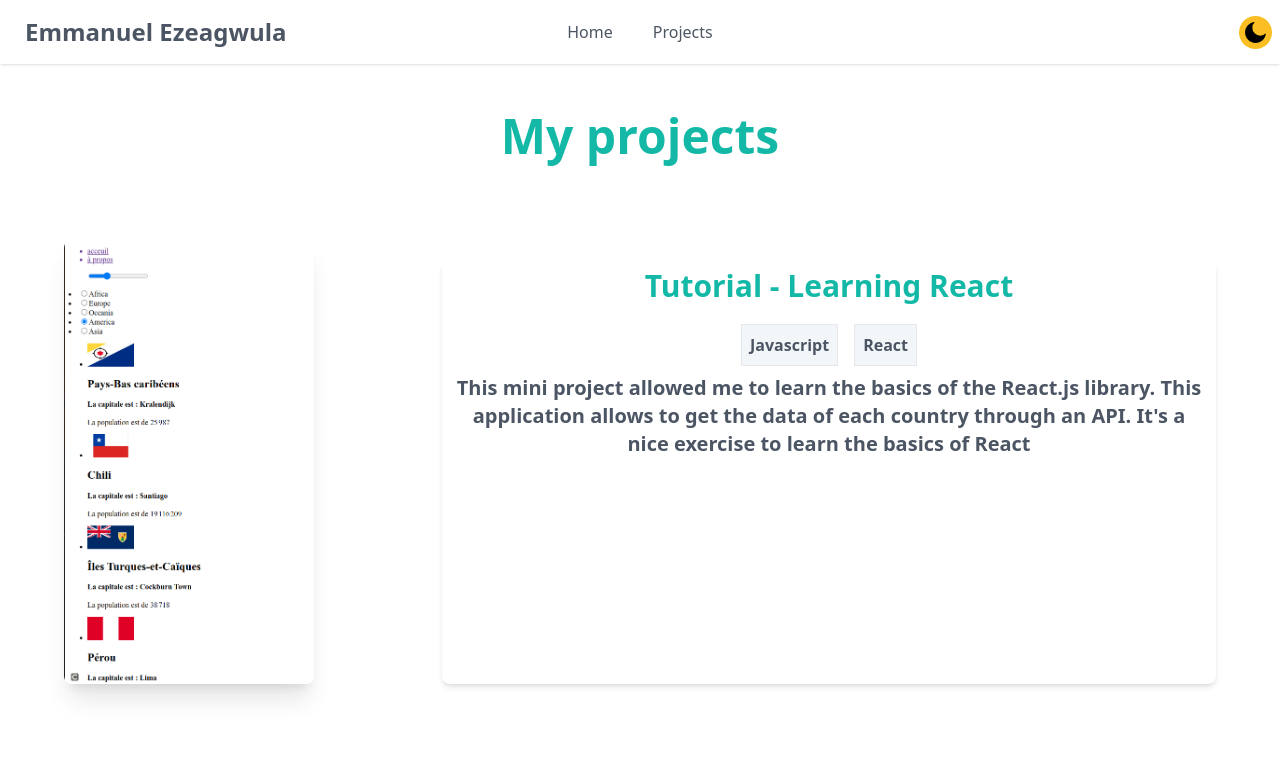
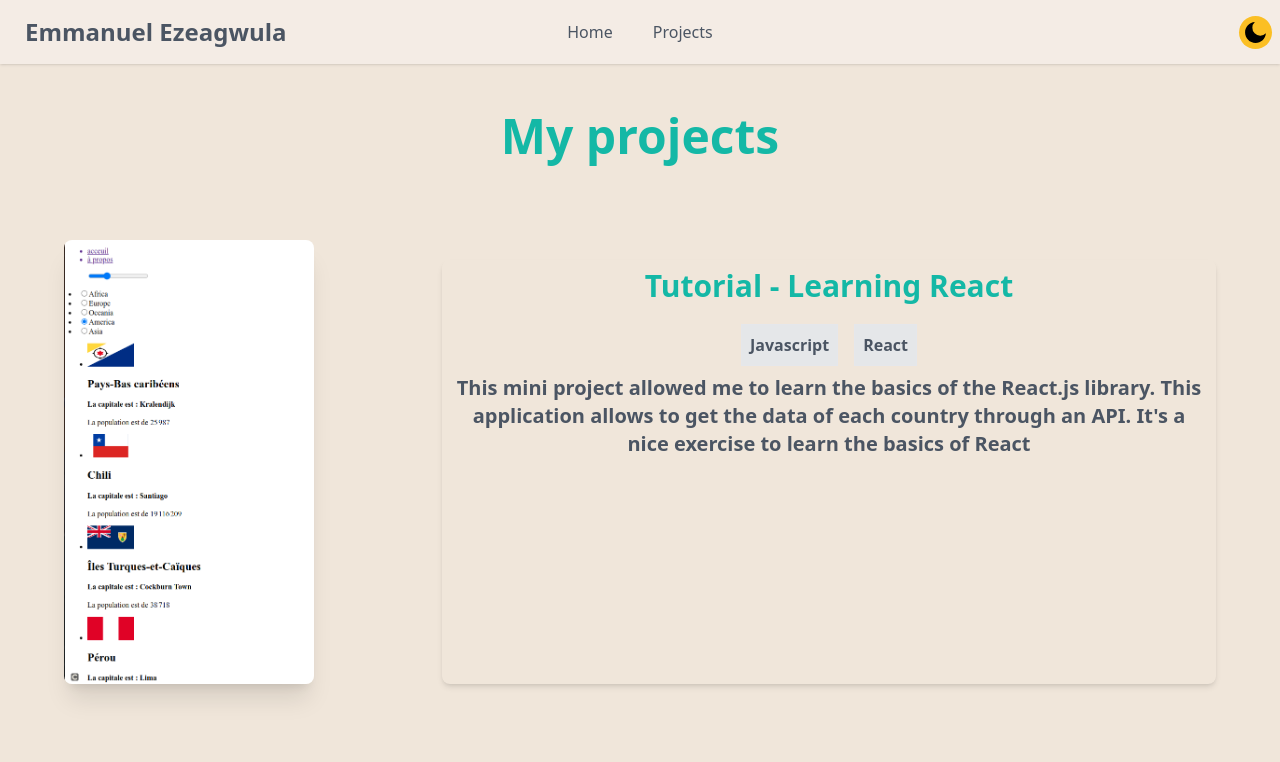
Before and after one commit to Goldennboyy/Emmanuel-Portfolio, a Next.js app: page /projects in a window 1280 px wide. Shown: the top 762 px of the page. Built offline with nearby package versions, Linux system fonts and the light colour scheme.

Commit message:
fix white theme

```diff
--- a/app/layout.tsx
+++ b/app/layout.tsx
@@ -16,7 +16,7 @@ export default function RootLayout({
         head.tsx. Find out more at https://beta.nextjs.org/docs/api-reference/file-conventions/head
       */}
       <head />
-      <body className="relative min-h-screen bg-white dark:bg-zinc-800">
+      <body className="relative min-h-screen bg-[#f0e6da] dark:bg-zinc-800">
         <ThemeProvider enableSystem={true} attribute="class">
           <Navbar />
           {children}
--- a/components/Navbar.tsx
+++ b/components/Navbar.tsx
@@ -23,7 +23,7 @@ function Navbar() {
   const currentTheme = theme === "system" ? systemTheme : theme;
 
   return (
-    <div className="bg-white shadow navbar dark:bg-zinc-800 dark:border-b dark:border-zinc-600">
+    <div className="bg-[#f4ece5] shadow navbar dark:bg-zinc-800 dark:border-b dark:border-zinc-600">
       <div className="navbar-start">
         <div className="dropdown">
           <label tabIndex={0} className="btn btn-ghost lg:hidden">
--- a/components/ProjectItem.tsx
+++ b/components/ProjectItem.tsx
@@ -28,7 +28,7 @@ function ProjectItem({
               return (
                 <span
                   key={index}
-                  className="p-2 font-bold text-gray-600 border outline-none dark:text-white bg-slate-200/40"
+                  className="p-2 font-bold text-gray-600 border outline-none bg-slate-200/70 dark:text-white"
                 >
                   {techno}
                 </span>
--- a/lib/interface.d.ts
+++ b/lib/interface.d.ts
@@ -7,6 +7,7 @@ export interface NavItemsProps {
 
 export interface Skillprops {
   skill_tool: string;
+  type?: string = "database" || "language" || "framework";
 }
 
 export interface Projectprops {
--- a/tsconfig.json
+++ b/tsconfig.json
@@ -7,6 +7,7 @@
     "strict": true,
     "forceConsistentCasingInFileNames": true,
     "noEmit": true,
+    "preserveConstEnums": true,
     "esModuleInterop": true,
     "module": "esnext",
     "moduleResolution": "node",
```
Also changed, not shown: next.config.js (+4 -18 lines).
